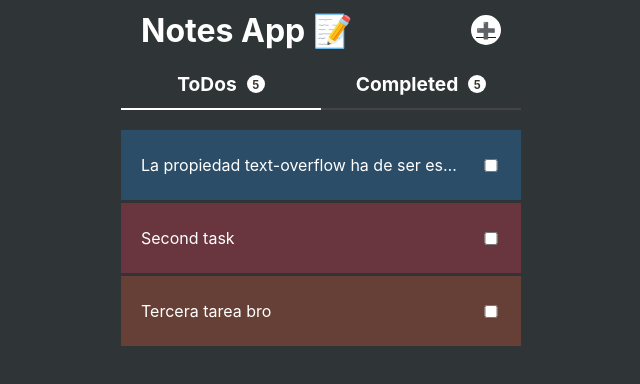
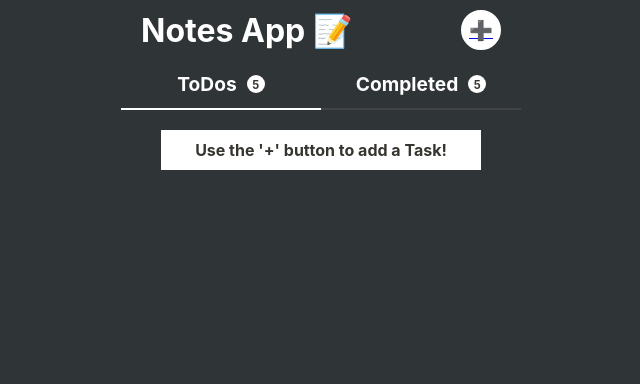
Before and after one commit to doulovera/todo-app_react, a React (Create React App) app: page / in a window 1280 px wide. Shown: the top 384 px of the page, without its empty margins (319-959 px from the left). Built offline with nearby package versions, Linux system fonts and the light colour scheme.

Commit message:
Add hooks for managing local storage data and improved TodoList statuses

```diff
--- a/src/App.js
+++ b/src/App.js
@@ -1,15 +1,16 @@
 import { useState } from 'react'
 import { Route } from 'wouter'
-import { AppS } from 'styles/App.style'
 import { ThemeProvider } from 'styled-components'
 import { GlobalStyles } from 'styles/global'
 import { darkTheme, lightTheme } from 'styles/theme'
+import useTasks from 'hooks/useTasks'
 import CreateNote from 'pages/CreateNote'
 import TodoHeader from 'components/Header'
 import TodoList from 'components/TodoList'
 import TodoItem from 'components/TodoItem'
 import Note from 'pages/Note'
 import TodoCreateButton from 'components/TodoCreateButton'
+import { AppS } from 'styles/App.style'
 
 const FAKE_ARRAY = [
   {
@@ -38,6 +39,16 @@ const FAKE_ARRAY = [
 function App () {
   const [isDarkMode, setIsDarkMode] = useState(true)
 
+  const {
+    tasks,
+    completedTasks,
+    notCompletedTasks,
+    status,
+    addTask,
+    removeTask,
+    toggleCompleteTask
+  } = useTasks()
+
   const toggleDarkMode = () => setIsDarkMode(!isDarkMode)
 
   return (
@@ -49,10 +60,15 @@ function App () {
         </TodoHeader>
 
         <Route path="/">
-          <TodoList className="TodoList">
-            {
-              FAKE_ARRAY.map(todo => <TodoItem key={todo.id} {...todo} />)
-            }
+          <TodoList
+            className="TodoList"
+            status={status}
+            tasks={tasks}
+            onError={() => <h3 className="TodoList__alert TodoList__alert-error">An error has ocurred...</h3>}
+            onLoading={() => <TodoItem isLoading={true} />}
+            onEmpty={() => <h3 className="TodoList__alert">Use the &apos;+&apos; button to add a Task!</h3>}
+          >
+            { (task) => <TodoItem key={task.id} {...task} /> }
           </TodoList>
         </Route>
 
--- a/src/components/TodoCreateButton/TodoCreate.style.js
+++ b/src/components/TodoCreateButton/TodoCreate.style.js
@@ -7,9 +7,9 @@ export const Button = styled.a`
   display: flex;
   align-items: center;
   justify-content: center;
-  height: 30px;
-  width: 30px;
-  font-size: 1rem;
+  height: 40px;
+  width: 40px;
+  font-size: 1.2rem;
   text-decoration: none;
   border: 2px solid var(--reverse);
   border-radius: 50%;
--- a/src/components/TodoCreateButton/index.js
+++ b/src/components/TodoCreateButton/index.js
@@ -9,6 +9,7 @@ export default function TodoCreateButton () {
     <Link href={match ? '/create' : '/'}>
       <Button>
         {
+          // change emojis to icons
           match ? '➕' : '⬅️'
         }
       </Button>
--- a/src/components/TodoItem/index.js
+++ b/src/components/TodoItem/index.js
@@ -2,9 +2,9 @@ import React from 'react'
 import { Link } from 'wouter'
 import { TodoItemS } from './TodoItem.style'
 
-export default function TodoItem ({ id, title, description, color, done }) {
+export default function TodoItem ({ id, title, description, color, done, isLoading = false }) {
   return (
-    <TodoItemS color={color}>
+    <TodoItemS color={color} isLoading={isLoading}>
       <Link href={`/note/${id}`}>
         <a>
           <span>
--- /dev/null
+++ b/src/components/TodoList/TodoList.style.js
@@ -0,0 +1,18 @@
+import styled from 'styled-components'
+
+export const SectionS = styled.section`
+  & h3.TodoList__alert {
+    width: 80%;
+    margin: 0 auto;
+    padding: 10px;
+    text-align: center;
+    font-size: 1rem;
+    color: var(--reverse-font);
+    background-color: var(--reverse);
+  }
+
+  & h3.TodoList__alert.TodoList__alert-error {
+    background-color: var(--red);
+    color: var(--font);
+  }
+`
--- a/src/components/TodoList/index.js
+++ b/src/components/TodoList/index.js
@@ -1,9 +1,23 @@
 import React from 'react'
+import { SectionS } from './TodoList.style'
 
-export default function TodoList ({ children }) {
+export default function TodoList ({
+  children,
+  status,
+  tasks,
+  onError,
+  onLoading,
+  onEmpty
+}) {
   return (
-    <section>
-      {children}
-    </section>
+    <SectionS>
+      {status === 'rejected' && onError()}
+
+      {status === 'pending' && onLoading()}
+
+      {status === 'resolved' && tasks.length === 0 && onEmpty()}
+
+      {status === 'resolved' && tasks.map(children)}
+    </SectionS>
   )
 }
--- /dev/null
+++ b/src/hooks/useLocalStorage.js
@@ -0,0 +1,43 @@
+import { useEffect, useState } from 'react'
+
+export default function useLocalStorage (itemName, initialValue) {
+  const [status, setStatus] = useState('pending') // pending, resolved, rejected
+  const [data, setData] = useState(initialValue)
+
+  useEffect(() => {
+    try {
+      const localStorageItem = localStorage.getItem(itemName)
+      let parsedItems
+
+      if (!localStorageItem) {
+        parsedItems = initialValue
+        localStorage.setItem(itemName, JSON.stringify(initialValue))
+      } else {
+        parsedItems = JSON.parse(localStorageItem)
+      }
+
+      setData(parsedItems)
+      setStatus('resolved')
+    } catch (error) {
+      console.error(error)
+      setStatus('rejected')
+    }
+  }, [])
+
+  const saveItems = (newItem) => {
+    try {
+      const stringifiedItem = JSON.stringify(newItem)
+      localStorage.setItem(itemName, stringifiedItem)
+      setData(newItem)
+    } catch (error) {
+      console.error(error)
+      setStatus('rejected')
+    }
+  }
+
+  return {
+    status,
+    data,
+    saveItems
+  }
+}
--- /dev/null
+++ b/src/hooks/useTasks.js
@@ -0,0 +1,47 @@
+import useLocalStorage from './useLocalStorage'
+
+export default function useTasks () {
+  const { status, data: tasks, saveItems: saveTasks } = useLocalStorage('NOTE_TAKER_V1', [])
+
+  const completedTasks = tasks.filter(task => !!task.done).length
+  const notCompletedTasks = tasks.filter(task => !task.done).length
+
+  const addTask = (title, description, color) => {
+    const newTask = [
+      ...tasks,
+      {
+        id: Date.now(),
+        title,
+        description,
+        done: false,
+        color
+      }
+    ]
+
+    saveTasks(newTask)
+  }
+
+  const removeTask = (taskId) => {
+    const findTaskIndex = tasks.findIndex(task => task.id === taskId)
+    const newTasks = [...tasks]
+    newTasks.splice(findTaskIndex, 1)
+    saveTasks(newTasks)
+  }
+
+  const toggleCompleteTask = (taskId) => {
+    const findTaskIndex = tasks.findIndex(task => task.id === taskId)
+    const newTasks = [...tasks]
+    newTasks[findTaskIndex].done = !newTasks[findTaskIndex].done
+    saveTasks(newTasks)
+  }
+
+  return {
+    tasks,
+    completedTasks,
+    notCompletedTasks,
+    status,
+    addTask,
+    removeTask,
+    toggleCompleteTask
+  }
+}
```
